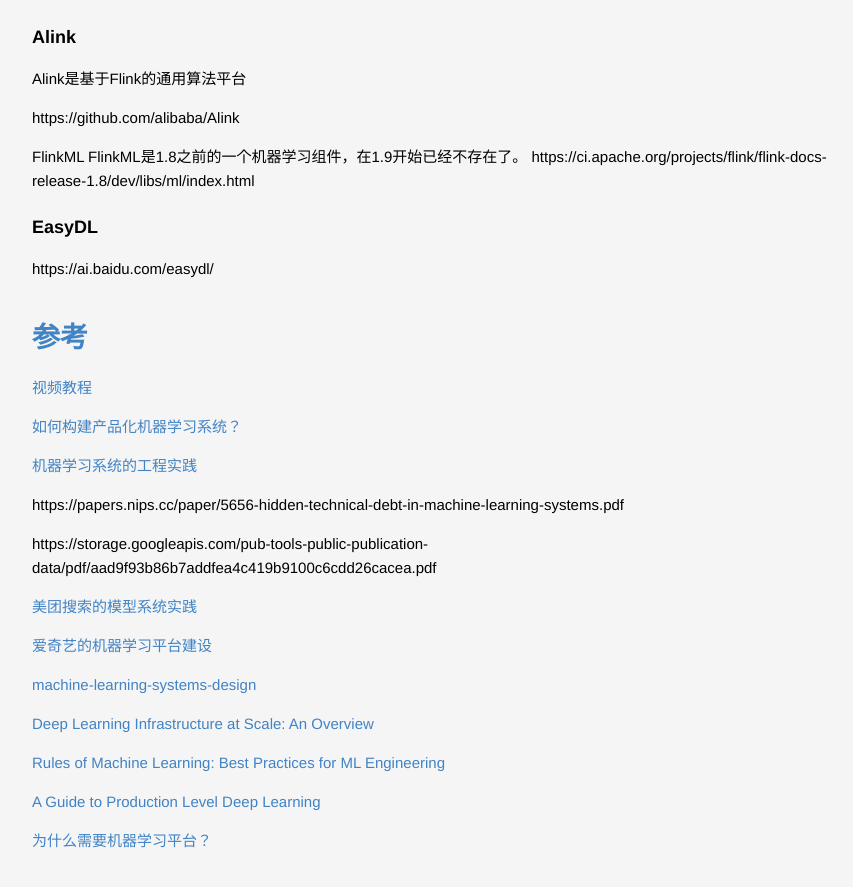
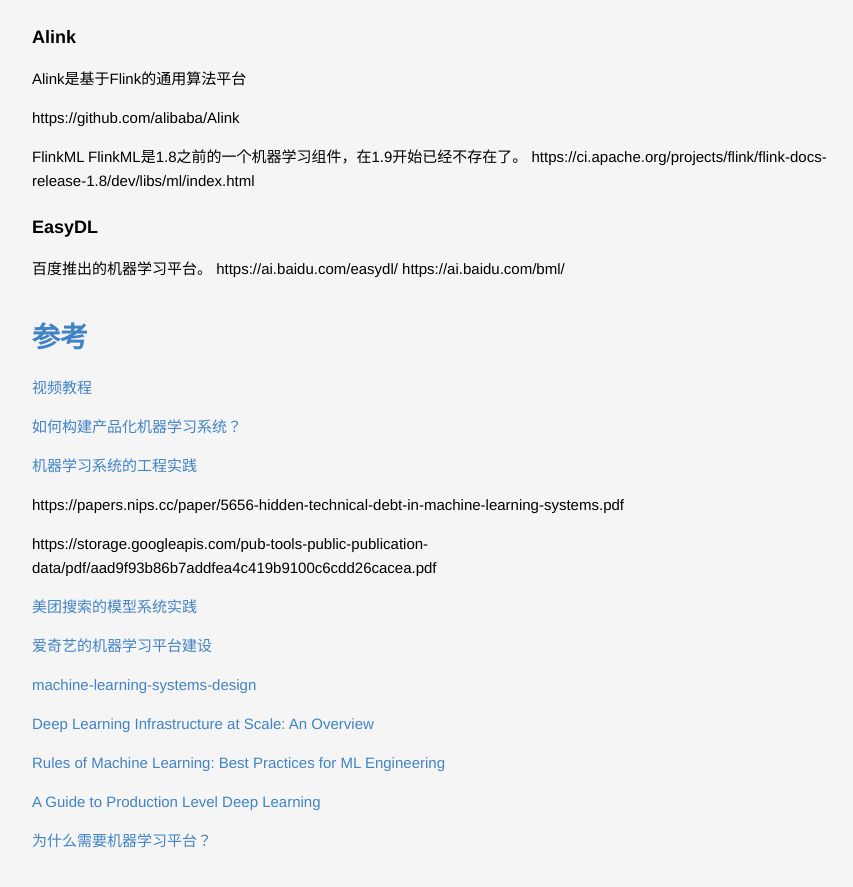
Before and after one commit to lucky521/blog, a Jekyll site: the page built from _posts/ml/2019-05-21-ML-System.markdown, in a window 1280 px wide and 900 px high, scrolled down 5679 px. Shown: the top 887 px of the window, without its empty margins (208-1061 px from the left). Built offline with Jekyll 4.4.1, drawn with Linux system fonts in a browser that asks for light colours.

Commit message:
Update 2019-05-21-ML-System.markdown

```diff
--- a/_posts/ml/2019-05-21-ML-System.markdown
+++ b/_posts/ml/2019-05-21-ML-System.markdown
@@ -191,8 +191,10 @@
 
 
 ### EasyDL
+
+百度推出的机器学习平台。
 https://ai.baidu.com/easydl/
-
+https://ai.baidu.com/bml/
 
 
 
```
